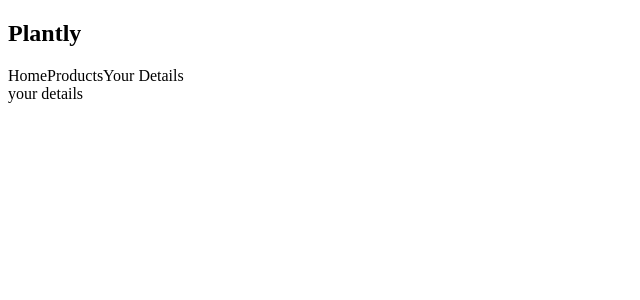
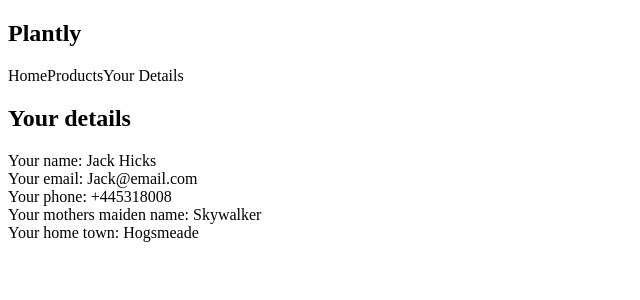
Before and after one commit to Jack070501/plantly, a React (Vite) app: page /your-details in a window 1280 px wide. Shown: the top 300 px of the page, without its empty margins (0-640 px from the left). Built offline with nearby package versions, Linux system fonts and the light colour scheme; data requests are answered from the project's data file.

Commit message:
Added your details loader and moved types

```diff
--- a/src/db.json
+++ b/src/db.json
@@ -54,5 +54,23 @@
             "price": 12,
             "imageUrl": "https://user-images.githubusercontent.com/118732445/203812745-c6d7dad7-5ddc-4513-8004-e348b7739d78.jpg"
         }
+    ],
+    "users": [
+        {
+            "id": "jackId",
+            "name": "Jack Hicks",
+            "email": "Jack@email.com",
+            "phone": "+445318008",
+            "mothersMaidenName": "Skywalker",
+            "hometown": "Hogsmeade"
+        },
+        {
+            "id": "philipId",
+            "name": "Philip Smith",
+            "email": "Philip@email.com",
+            "phone": "+4469420007",
+            "mothersMaidenName": "Solo",
+            "hometown": "Godric's Hollow"
+        }
     ]
 }
--- a/src/pages/products/index.tsx
+++ b/src/pages/products/index.tsx
@@ -1,9 +1,9 @@
 import { useEffect, useState } from "react";
-import type { Plant } from "./plant";
+import type { TPlant } from "../../types/plant";
 import { Link } from "react-router-dom";
 
 export const Products = () => {
-    const [plants, setPlants] = useState<Plant[]>([]);
+    const [plants, setPlants] = useState<TPlant[]>([]);
 
     useEffect(() => {
         async function fetchPlants() {
--- a/src/pages/your-details/index.tsx
+++ b/src/pages/your-details/index.tsx
@@ -1,5 +1,17 @@
+import { useLoaderData } from "react-router-dom"
+import type { TUser } from "../../types/user"
+
 export const YourDetails = () => {
+    const {name, email, phone, mothersMaidenName, hometown}:TUser = useLoaderData();
+
     return(
-        <div>your details</div>
+        <>
+            <h2>Your details</h2>
+            <div>Your name: {name}</div>
+            <div>Your email: {email}</div>
+            {phone && <div>Your phone: {phone}</div>}
+            {mothersMaidenName && <div>Your mothers maiden name: {mothersMaidenName}</div>}
+            {hometown && <div>Your home town: {hometown}</div>}
+        </>
     )
 }
--- /dev/null
+++ b/src/pages/your-details/loader.ts
@@ -0,0 +1,5 @@
+export const detailsLoader = async () => {
+    const res = await fetch ("http://localhost:3000/users/jackId")
+
+    return res.json()
+}
--- a/src/router.tsx
+++ b/src/router.tsx
@@ -4,13 +4,14 @@ import { Products } from "./pages/products";
 import { YourDetails } from "./pages/your-details";
 import { NotFound } from "./pages/not-found";
 import { RootLayout } from "./layouts/RootLayout";
+import { detailsLoader } from "./pages/your-details/loader";
 
 export const router = createBrowserRouter (
     createRoutesFromElements(
         <Route path="/" element={<RootLayout />}>
             <Route index element={<Home/> } />
             <Route path="products" element={<Products/> } />
-            <Route path="your-details" element={<YourDetails/> } />
+            <Route path="your-details" element={<YourDetails/> } loader={detailsLoader} />
             <Route path="*" element= {<NotFound/> } />
         </Route>
     )
--- a/src/pages/products/plant.ts
+++ b/src/types/plant.ts
@@ -1,4 +1,4 @@
-export type Plant = {
+export type TPlant = {
     id?: string;
     name: string;
     description: string;
--- /dev/null
+++ b/src/types/user.ts
@@ -0,0 +1,7 @@
+export type TUser = {
+    name:string,
+    email: string,
+    phone?: string,
+    mothersMaidenName?: string,
+    hometown?: string
+}
```
